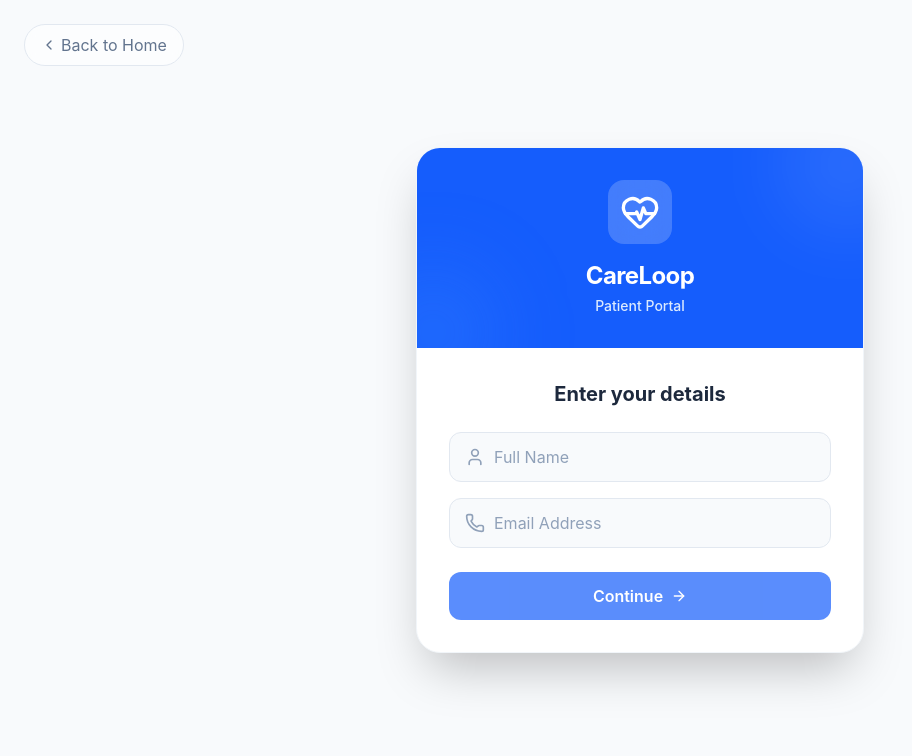
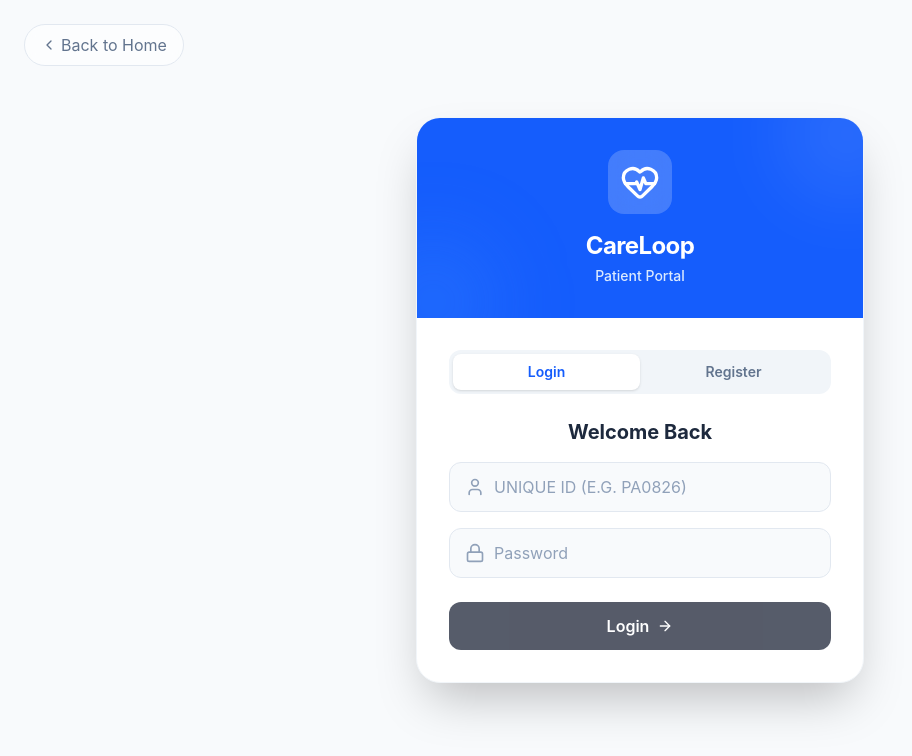
Before and after one commit to pavankurra-lpu/Doctor---Patient-website, a React (Vite) app in the folder frontend-main/: page /patient in a window 1280 px wide. Shown: the top 756 px of the page, without its empty margins (0-912 px from the left). Built offline with nearby package versions, Linux system fonts and the light colour scheme.

Commit message:
Add password creation and login functionality to patient portal

```diff
--- a/frontend-main/src/PatientPortal.tsx
+++ b/frontend-main/src/PatientPortal.tsx
@@ -1,19 +1,27 @@
 import { useState, useEffect } from 'react';
 import { motion, AnimatePresence } from 'framer-motion';
-import { Phone, User, ShieldCheck, ArrowRight, HeartPulse, ChevronLeft, ClipboardList, Pill } from 'lucide-react';
+import { Phone, User, ShieldCheck, ArrowRight, HeartPulse, ChevronLeft, ClipboardList, Lock, KeyRound } from 'lucide-react';
 import { useNavigate } from 'react-router-dom';
 
 export default function PatientPortal() {
   const navigate = useNavigate();
   const [step, setStep] = useState(1);
+  const [mode, setMode] = useState<'register' | 'login'>('login');
   const [timer, setTimer] = useState(60);
+
+  // Form State
   const [name, setName] = useState('');
   const [email, setEmail] = useState('');
   const [otp, setOtp] = useState('');
-  const [isLoading, setIsLoading] = useState(false);
+  const [password, setPassword] = useState('');
+
+  // Login State
+  const [loginId, setLoginId] = useState('');
+  const [loginPassword, setLoginPassword] = useState('');
 
   const [sessionId, setSessionId] = useState('');
   const [uniqueId, setUniqueId] = useState('');
+  const [isLoading, setIsLoading] = useState(false);
 
   useEffect(() => {
     let interval: any;
@@ -25,20 +33,15 @@ export default function PatientPortal() {
 
   const handleRegister = async () => {
     setIsLoading(true);
-    // Simulate network delay
     await new Promise(resolve => setTimeout(resolve, 800));
 
-    // Generate a mock unique ID
     const generatedId = (name.substring(0, 2) || 'XX').toUpperCase() + '0826';
-
     setSessionId('mock-session');
     setUniqueId(generatedId);
 
-    // Simulate email OTP logic purely in frontend for the Vercel demo
     const mockOtp = Math.floor(100000 + Math.random() * 900000).toString();
     alert('[VERCEL DEMO] A real backend would email this. For now, your OTP is: ' + mockOtp);
 
-    // Store it temporarily in window object to verify in next step
     (window as any)._mockOtp = mockOtp;
 
     setTimer(60);
@@ -50,24 +53,51 @@ export default function PatientPortal() {
     setIsLoading(true);
     await new Promise(resolve => setTimeout(resolve, 800));
 
-    // Verify against the mock OTP we stored
     if (otp === (window as any)._mockOtp) {
-      setStep(3);
+      setStep(3); // Go to Set Password step
     } else {
       alert('Invalid OTP. Please try again.');
     }
     setIsLoading(false);
   };
 
+  const handleSetPassword = () => {
+    if (password.length < 4) {
+      alert('Password must be at least 4 characters');
+      return;
+    }
+    // Save to localStorage for future logins
+    localStorage.setItem('careloop_user_' + uniqueId, JSON.stringify({ name, password }));
+    setStep(4);
+  };
+
+  const handleLogin = async () => {
+    setIsLoading(true);
+    await new Promise(resolve => setTimeout(resolve, 600));
+    const saved = localStorage.getItem('careloop_user_' + loginId.toUpperCase());
+    if (saved) {
+      const data = JSON.parse(saved);
+      if (data.password === loginPassword) {
+        setName(data.name);
+        setUniqueId(loginId.toUpperCase());
+        setStep(4);
+      } else {
+        alert('Incorrect password');
+      }
+    } else {
+      alert('Unique ID not found. Please register first.');
+    }
+    setIsLoading(false);
+  };
+
   if (step === 4) {
-    return <Dashboard name={name} uniqueId={uniqueId} onLogout={() => navigate('/')} />
+    return <Dashboard name={name} uniqueId={uniqueId} onLogout={() => { setStep(1); setMode('login'); setLoginPassword(''); }} />
   }
 
   return (
     <div className="min-h-screen bg-slate-50 flex flex-col items-center justify-center p-4 font-sans">
       <div className="absolute top-0 left-0 w-full h-96 bg-gradient-to-b from-blue-600/10 to-transparent -z-10" />
 
-      {/* Back Button */}
       <button onClick={() => navigate('/')} className="absolute top-6 left-6 flex items-center text-slate-500 hover:text-slate-800 transition-colors bg-white/50 px-4 py-2 rounded-full backdrop-blur-sm border border-slate-200">
         <ChevronLeft className="w-4 h-4 mr-1" /> Back to Home
       </button>
@@ -89,8 +119,16 @@ export default function PatientPortal() {
           <AnimatePresence mode="wait">
             {step === 1 && (
               <motion.div key="step1" initial={{ opacity: 0, x: -20 }} animate={{ opacity: 1, x: 0 }} exit={{ opacity: 0, x: 20 }}>
-                <h2 className="text-xl font-bold text-slate-800 mb-6 text-center">Enter your details</h2>
+
+                {/* Mode Toggle */}
+                <div className="flex bg-slate-100 p-1 rounded-xl mb-6">
+                  <button onClick={() => setMode('login')} className={`flex-1 py-2 text-sm font-semibold rounded-lg transition-colors ${mode === 'login' ? 'bg-white shadow-sm text-blue-600' : 'text-slate-500'}`}>Login</button>
+                  <button onClick={() => setMode('register')} className={`flex-1 py-2 text-sm font-semibold rounded-lg transition-colors ${mode === 'register' ? 'bg-white shadow-sm text-blue-600' : 'text-slate-500'}`}>Register</button>
+                </div>
+
+                {mode === 'register' ? (
                   <div className="space-y-4">
+                    <h2 className="text-xl font-bold text-slate-800 mb-4 text-center">New Patient Registration</h2>
                     <div className="relative">
                       <div className="absolute inset-y-0 left-0 pl-4 flex items-center pointer-events-none"><User className="h-5 w-5 text-slate-400" /></div>
                       <input type="text" className="block w-full pl-11 pr-4 py-3 bg-slate-50 border border-slate-200 rounded-xl text-slate-900 placeholder-slate-400 focus:outline-none focus:ring-2 focus:ring-blue-500 focus:bg-white" placeholder="Full Name" value={name} onChange={(e) => setName(e.target.value)} />
@@ -100,9 +138,25 @@ export default function PatientPortal() {
                       <input type="email" className="block w-full pl-11 pr-4 py-3 bg-slate-50 border border-slate-200 rounded-xl text-slate-900 placeholder-slate-400 focus:outline-none focus:ring-2 focus:ring-blue-500 focus:bg-white" placeholder="Email Address" value={email} onChange={(e) => setEmail(e.target.value)} />
                     </div>
                     <button onClick={handleRegister} disabled={isLoading || !name || !email} className="w-full flex items-center justify-center gap-2 bg-blue-600 hover:bg-blue-700 text-white font-semibold py-3 px-4 rounded-xl transition-all disabled:opacity-70 mt-6">
-                    {isLoading ? <div className="w-5 h-5 border-2 border-white/30 border-t-white rounded-full animate-spin" /> : <>Continue <ArrowRight className="w-4 h-4" /></>}
+                      {isLoading ? <div className="w-5 h-5 border-2 border-white/30 border-t-white rounded-full animate-spin" /> : <>Send OTP <ArrowRight className="w-4 h-4" /></>}
                     </button>
                   </div>
+                ) : (
+                  <div className="space-y-4">
+                    <h2 className="text-xl font-bold text-slate-800 mb-4 text-center">Welcome Back</h2>
+                    <div className="relative">
+                      <div className="absolute inset-y-0 left-0 pl-4 flex items-center pointer-events-none"><User className="h-5 w-5 text-slate-400" /></div>
+                      <input type="text" className="block w-full pl-11 pr-4 py-3 bg-slate-50 border border-slate-200 rounded-xl text-slate-900 placeholder-slate-400 uppercase focus:outline-none focus:ring-2 focus:ring-blue-500 focus:bg-white" placeholder="Unique ID (e.g. PA0826)" value={loginId} onChange={(e) => setLoginId(e.target.value)} />
+                    </div>
+                    <div className="relative">
+                      <div className="absolute inset-y-0 left-0 pl-4 flex items-center pointer-events-none"><Lock className="h-5 w-5 text-slate-400" /></div>
+                      <input type="password" className="block w-full pl-11 pr-4 py-3 bg-slate-50 border border-slate-200 rounded-xl text-slate-900 placeholder-slate-400 focus:outline-none focus:ring-2 focus:ring-blue-500 focus:bg-white" placeholder="Password" value={loginPassword} onChange={(e) => setLoginPassword(e.target.value)} />
+                    </div>
+                    <button onClick={handleLogin} disabled={isLoading || !loginId || !loginPassword} className="w-full flex items-center justify-center gap-2 bg-slate-900 hover:bg-slate-800 text-white font-semibold py-3 px-4 rounded-xl transition-all disabled:opacity-70 mt-6">
+                      {isLoading ? <div className="w-5 h-5 border-2 border-white/30 border-t-white rounded-full animate-spin" /> : <>Login <ArrowRight className="w-4 h-4" /></>}
+                    </button>
+                  </div>
+                )}
               </motion.div>
             )}
 
@@ -116,25 +170,29 @@ export default function PatientPortal() {
                 <div className="space-y-6">
                   <input type="text" maxLength={6} className="block w-full text-center tracking-[1em] py-4 bg-slate-50 border border-slate-200 rounded-xl text-slate-900 font-bold text-xl" placeholder="••••••" value={otp} onChange={(e) => setOtp(e.target.value)} />
                   <button onClick={handleVerify} disabled={isLoading || otp.length < 6} className="w-full flex items-center justify-center bg-slate-900 text-white font-semibold py-3 px-4 rounded-xl">
-                    {isLoading ? <div className="w-5 h-5 border-2 border-white/30 border-t-white rounded-full animate-spin" /> : 'Verify Account'}
+                    {isLoading ? <div className="w-5 h-5 border-2 border-white/30 border-t-white rounded-full animate-spin" /> : 'Verify OTP'}
                   </button>
-                  <p className="text-center text-sm text-slate-500 font-medium">
-                    Didn't receive it? {timer > 0 ? <span className="text-slate-400">Resend in {timer}s</span> : <button onClick={handleRegister} className="text-blue-600 hover:underline">Resend Now</button>}
-                  </p>
                 </div>
               </motion.div>
             )}
 
             {step === 3 && (
               <motion.div key="step3" initial={{ opacity: 0, scale: 0.95 }} animate={{ opacity: 1, scale: 1 }} className="text-center py-6">
-                <div className="inline-flex items-center justify-center w-20 h-20 rounded-full bg-green-100 text-green-500 mb-6 shadow-inner"><ShieldCheck className="w-10 h-10" /></div>
-                <h2 className="text-2xl font-bold text-slate-800 mb-2">Authentication Success</h2>
-                <p className="text-slate-500 mb-8">Your unique CareLoop identifier has been generated.</p>
-                <div className="bg-slate-50 border border-slate-200 rounded-2xl p-6 mb-8">
-                  <p className="text-xs font-bold text-slate-400 uppercase tracking-wider mb-2">Your Unique ID</p>
-                  <p className="text-3xl font-black text-blue-600 tracking-widest">{uniqueId}</p>
+                <div className="inline-flex items-center justify-center w-16 h-16 rounded-full bg-green-100 text-green-500 mb-4 shadow-inner"><KeyRound className="w-8 h-8" /></div>
+                <h2 className="text-2xl font-bold text-slate-800 mb-2">Set Your Password</h2>
+                <p className="text-slate-500 mb-6 text-sm">Save your Unique ID and set a password for future logins.</p>
+
+                <div className="bg-slate-50 border border-slate-200 rounded-2xl p-4 mb-6">
+                  <p className="text-xs font-bold text-slate-400 uppercase tracking-wider mb-1">Your Unique ID</p>
+                  <p className="text-2xl font-black text-blue-600 tracking-widest">{uniqueId}</p>
                 </div>
-                <button onClick={() => setStep(4)} className="w-full bg-slate-900 text-white font-semibold py-3 px-4 rounded-xl shadow-lg">Enter Dashboard</button>
+
+                <div className="relative mb-6 text-left">
+                  <div className="absolute inset-y-0 left-0 pl-4 flex items-center pointer-events-none"><Lock className="h-5 w-5 text-slate-400" /></div>
+                  <input type="password" className="block w-full pl-11 pr-4 py-3 bg-slate-50 border border-slate-200 rounded-xl text-slate-900 placeholder-slate-400 focus:outline-none focus:ring-2 focus:ring-blue-500 focus:bg-white" placeholder="Create a password" value={password} onChange={(e) => setPassword(e.target.value)} />
+                </div>
+
+                <button onClick={handleSetPassword} disabled={password.length < 4} className="w-full bg-slate-900 text-white font-semibold py-3 px-4 rounded-xl shadow-lg disabled:opacity-70">Complete Registration</button>
               </motion.div>
             )}
           </AnimatePresence>
@@ -156,7 +214,6 @@ function Dashboard({ name, uniqueId, onLogout }: any) {
 
   return (
     <motion.div initial={{ opacity: 0 }} animate={{ opacity: 1 }} className="min-h-screen bg-slate-50 pb-24">
-      {/* Dashboard Header with Logout */}
       <div className="bg-white border-b border-slate-200 px-4 py-3 flex items-center justify-between sticky top-0 z-50">
         <button onClick={onLogout} className="text-slate-500 flex items-center text-sm font-medium"><ChevronLeft className="w-4 h-4"/> Logout</button>
         <div className="font-bold text-blue-600">{uniqueId}</div>
@@ -171,7 +228,6 @@ function Dashboard({ name, uniqueId, onLogout }: any) {
           <div className="w-12 h-12 bg-blue-100 rounded-full flex items-center justify-center text-blue-600 font-bold text-xl">{name.charAt(0) || 'P'}</div>
         </header>
 
-        {/* Vitals Results Card */}
         <div className="bg-gradient-to-r from-blue-600 to-indigo-600 rounded-2xl p-6 text-white shadow-lg">
           <h2 className="text-blue-100 text-sm font-medium mb-1">Latest Results</h2>
           <div className="flex items-baseline gap-2 mb-4">
@@ -187,7 +243,6 @@ function Dashboard({ name, uniqueId, onLogout }: any) {
           </div>
         </div>
 
-        {/* Interactive Checklist */}
         <div className="bg-white border border-slate-200 rounded-2xl p-5 shadow-sm">
           <div className="flex items-center gap-2 mb-4">
             <ClipboardList className="w-5 h-5 text-blue-600" />
```
Lines whose indentation alone changed are shown as unchanged.
